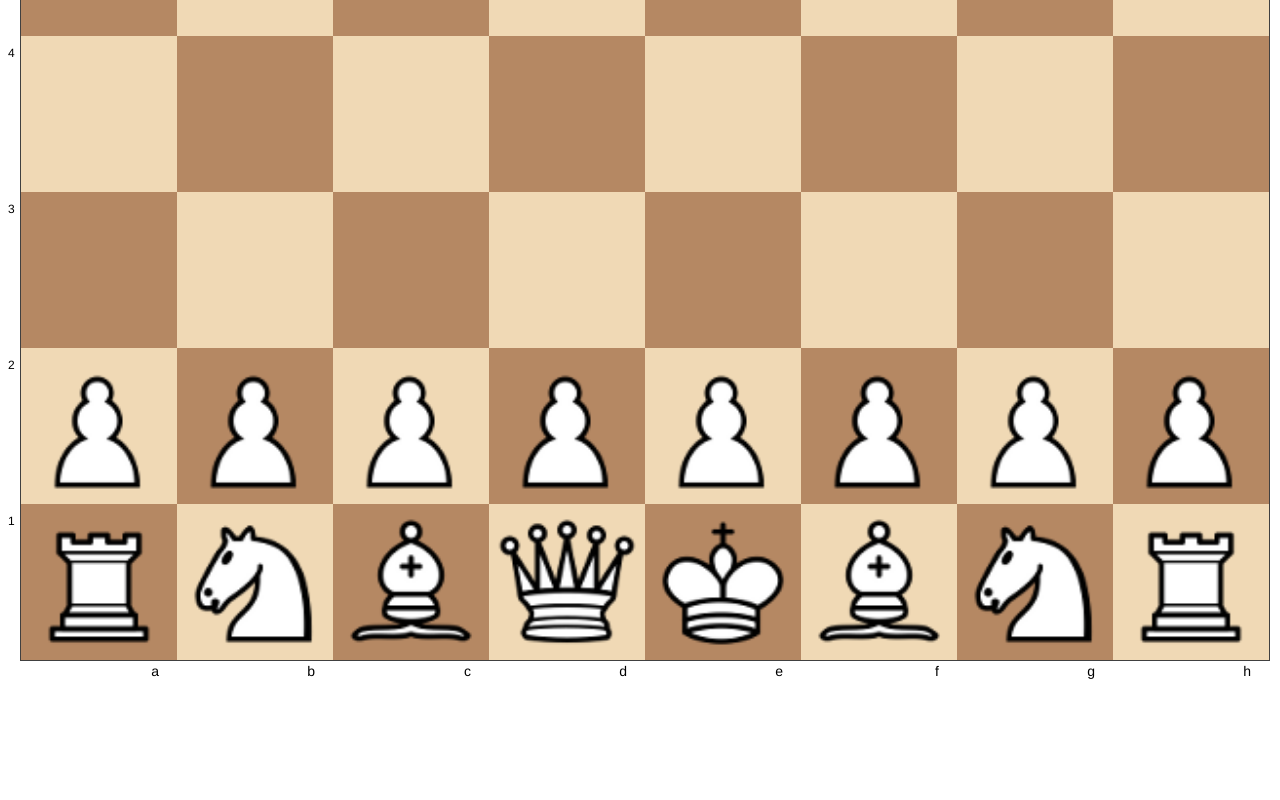
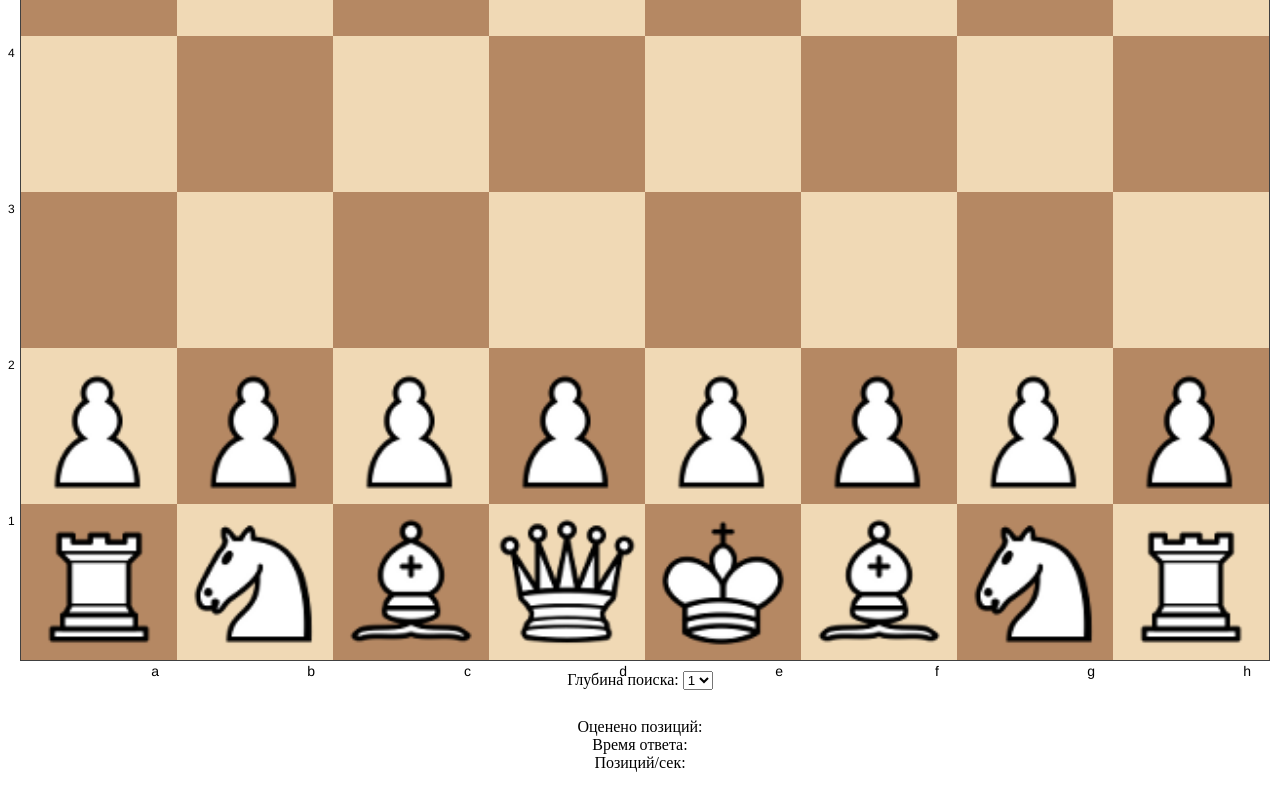
Before and after one commit to Alfi111/Alfi111.github.io, a website: page project/chess/index.html in a window 1280 px wide. Shown: the part 712-1512 px from the top of the page. Before the commit the page ends 1391 px from the top, so only its background shows below. Drawn offline with Linux system fonts and the light colour scheme.

Commit message:
Update index.html

```diff
--- a/project/chess/index.html
+++ b/project/chess/index.html
@@ -12,7 +12,7 @@
     <span>Оценено позиций: <span id="position-count"></span></span>
 <div>
 <div id="board" class="board"></div>
-<!-- <div class="report">
+<div class="report">
     <div class="info">
         Глубина поиска:
         <select id="search-depth">
@@ -33,7 +33,7 @@
         <br>
         <br>
     </div>
-</div> -->
+</div>
 <script src="lib/jquery/jquery-3.2.1.min.js"></script>
 <script src="lib/chessboardjs/js/chess.js"></script>
 <script src="lib/chessboardjs/js/chessboard-0.3.0.js"></script>
```
